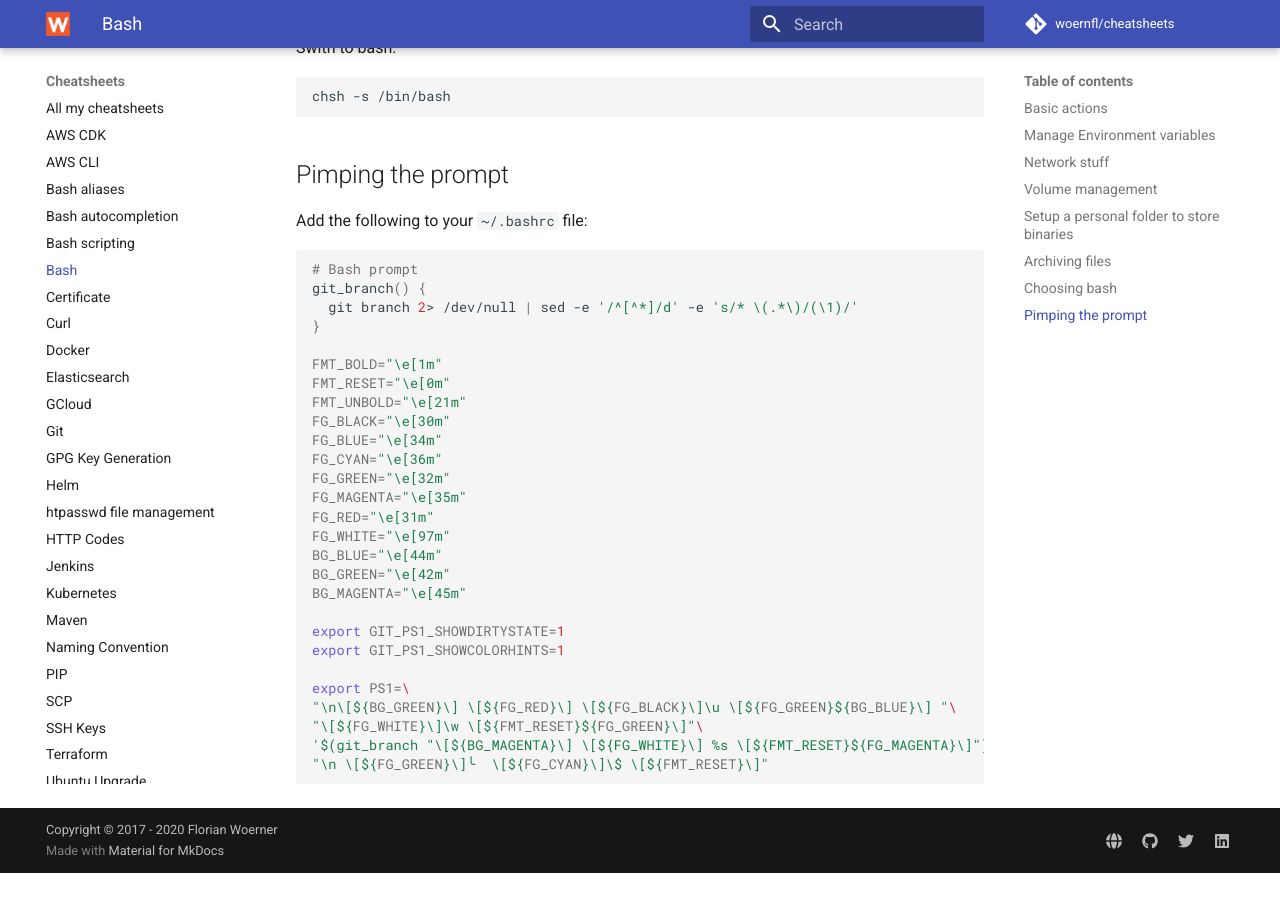
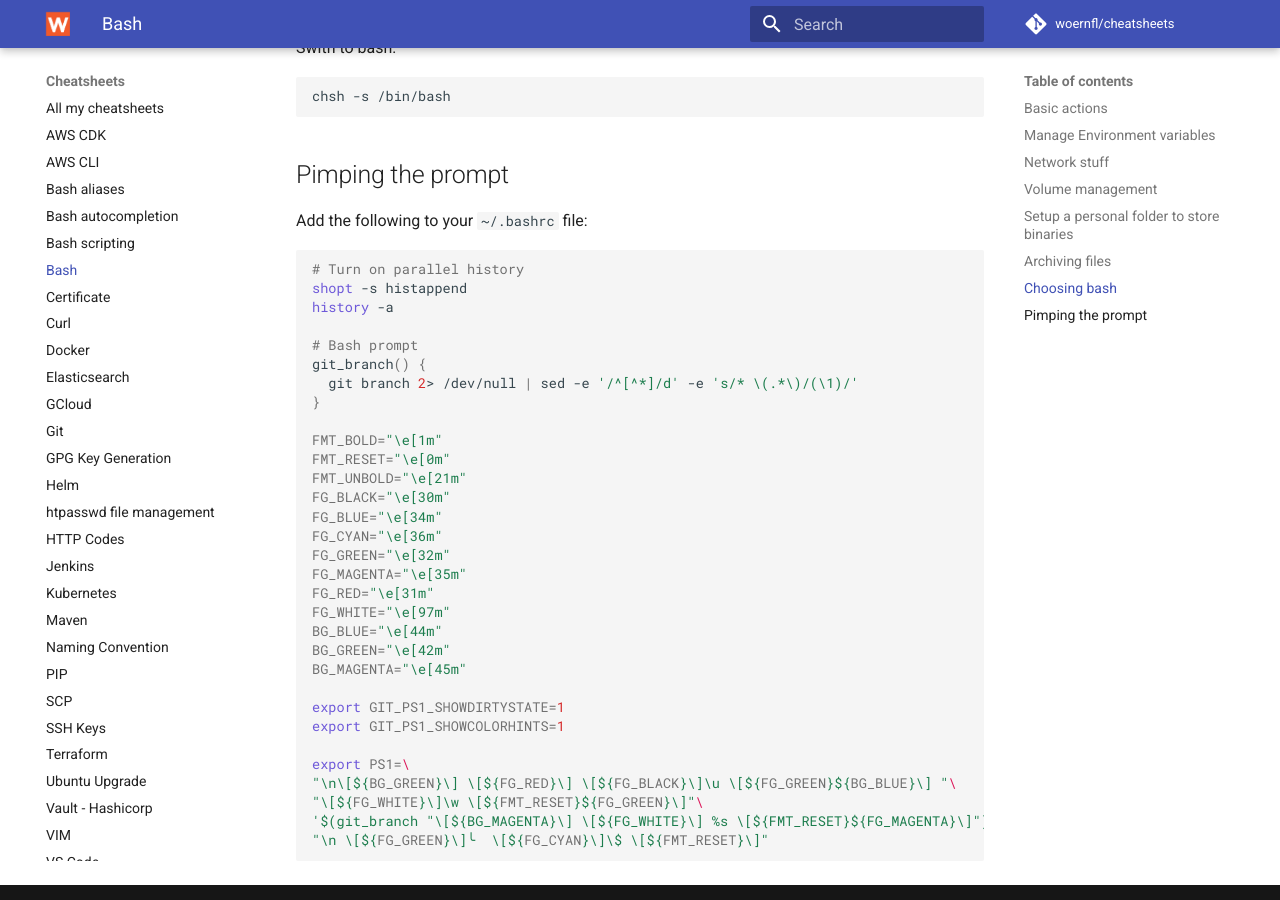
Before and after one commit to woernfl/cheatsheets, an MkDocs documentation site: the page built from docs/bash.md, in a window 1280 px wide and 900 px high, scrolled down 2722 px. Built offline with MkDocs 1.6.1 and Material for MkDocs 9.7.7, drawn with Linux system fonts in a browser that asks for light colours; comment, search, counter and statistics services are not loaded; before the commit the page ends 3595 px from its top, so only the background shows below that.

Commit message:
Update bash.md

````diff
--- a/docs/bash.md
+++ b/docs/bash.md
@@ -150,6 +150,10 @@
 Add the following to your `~/.bashrc` file:
 
 ```bash
+# Turn on parallel history
+shopt -s histappend
+history -a
+
 # Bash prompt
 git_branch() {
   git branch 2> /dev/null | sed -e '/^[^*]/d' -e 's/* \(.*\)/(\1)/'
````
